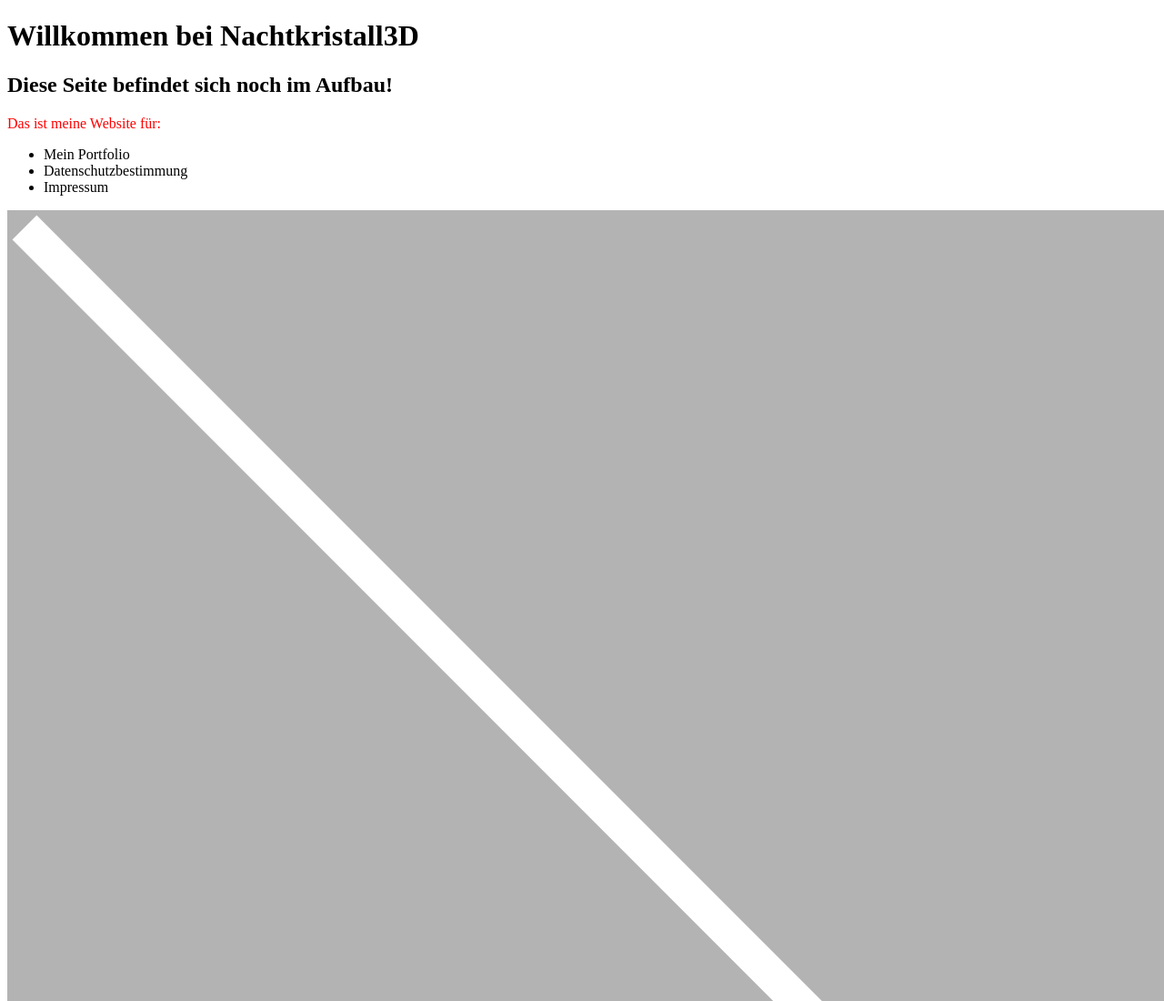
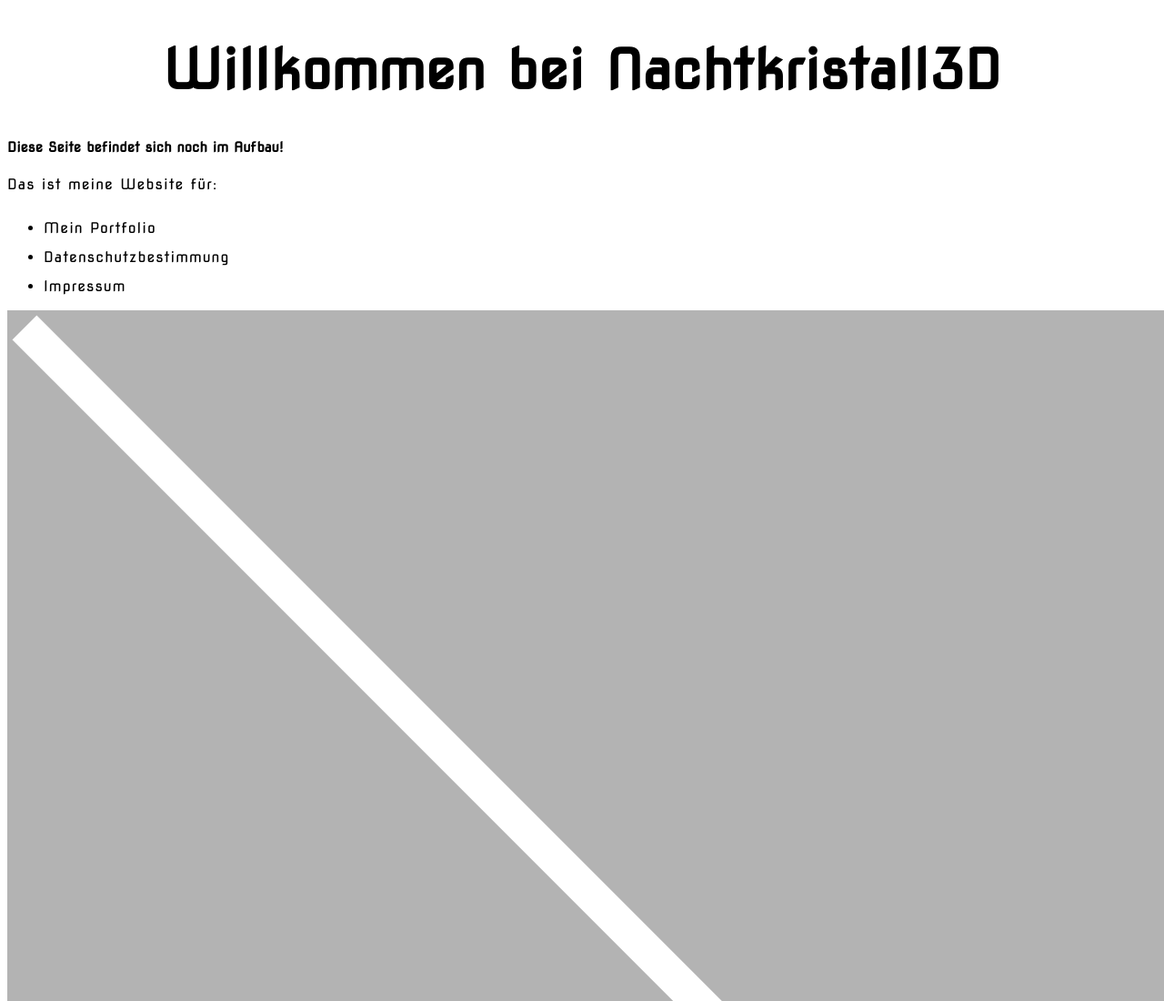
Before and after one commit to Nachtkristall/nachtkristall3d.github.io, a plain HTML site: page index.html in a window 1280 px wide. Shown: the top 1100 px of the page at 91% size. Drawn offline with Linux system fonts and the light colour scheme; a web font is replaced by a local one.

Commit message:
Update style.css

```diff
--- a/styles/style.css
+++ b/styles/style.css
@@ -1,3 +1,18 @@
-p {
-  color: red;
+html {
+  /* px means "pixels". The base font size is now 10 pixels high */
+  font-size: 10px;
+  /* Replace PLACEHOLDER with the font-family property value you got from Google Fonts */
+  font-family: "Nova Square", sans-serif;
 }
+
+h1 {
+  font-size: 60px;
+  text-align: center;
+}
+
+p,
+li {
+  font-size: 16px;
+  line-height: 2;
+  letter-spacing: 1px;
+}
```
